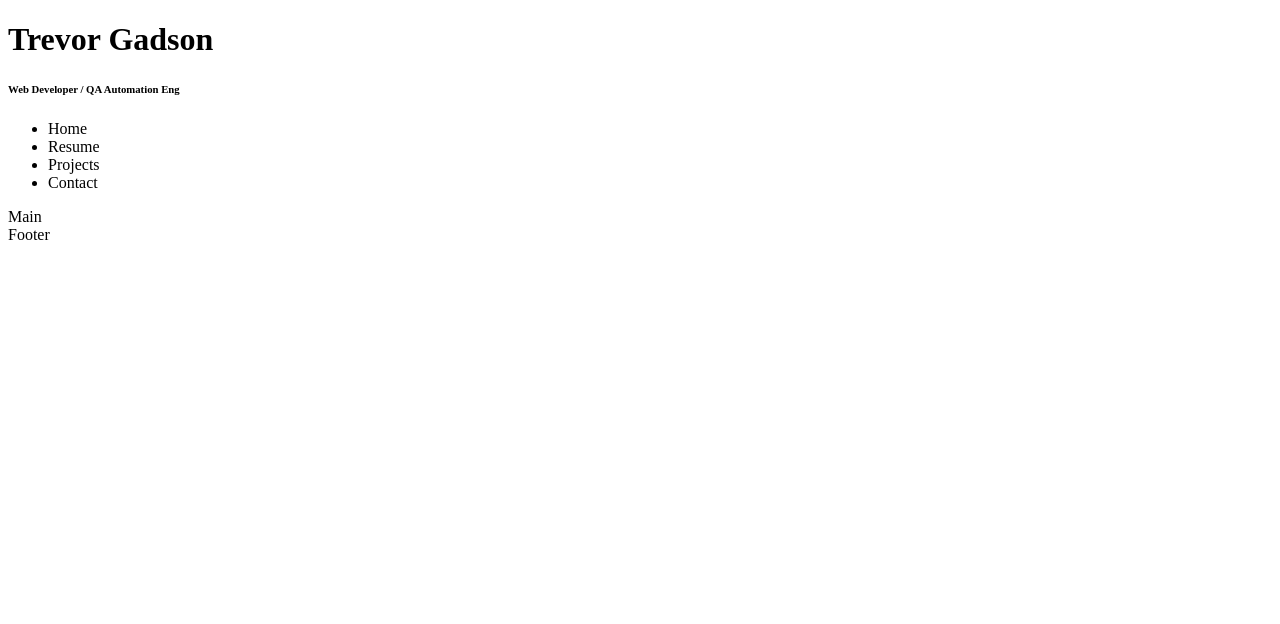
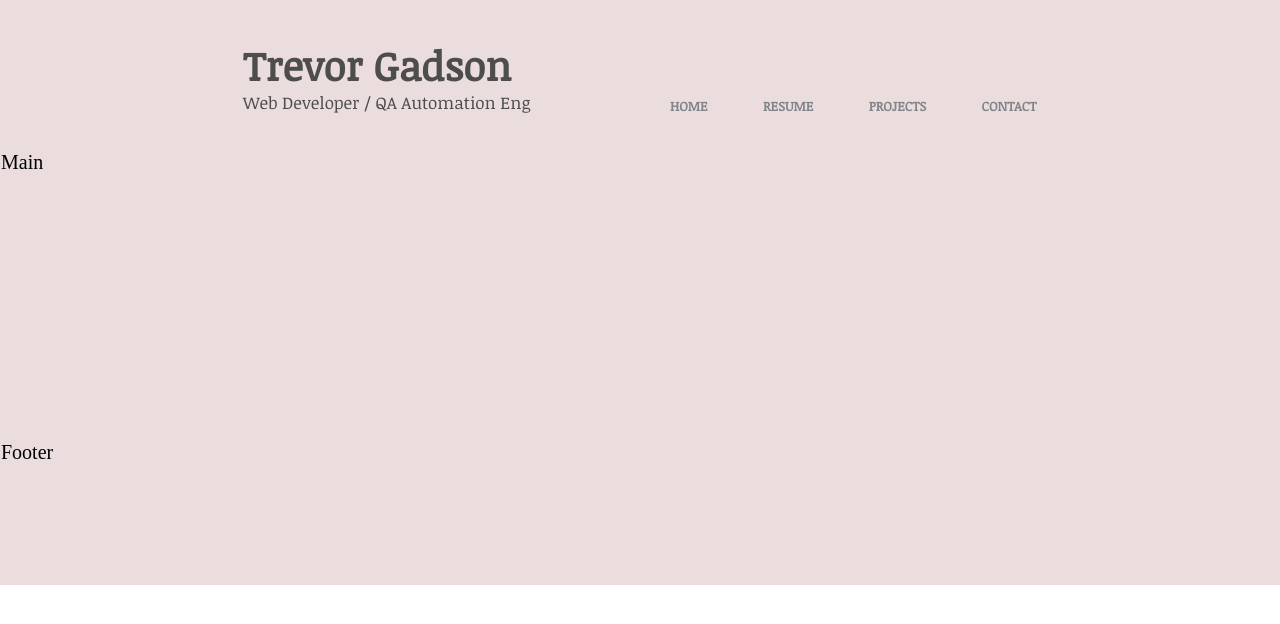
Before and after one commit to tgads004/myPortfolio, a plain HTML site: page index.html in a window 1280 px wide. Drawn offline with Linux system fonts and the light colour scheme.

Commit message:
updated stylesheet href value to style.css

```diff
--- a/index.html
+++ b/index.html
@@ -8,7 +8,7 @@
       rel="stylesheet"
       href="https://fonts.googleapis.com/css?family=Noticia Text"
     />
-    <link rel="stylesheet" href="style-main.css" />
+    <link rel="stylesheet" href="style.css" />
     <title>My Portfolio</title>
   </head>
   <body>
```
